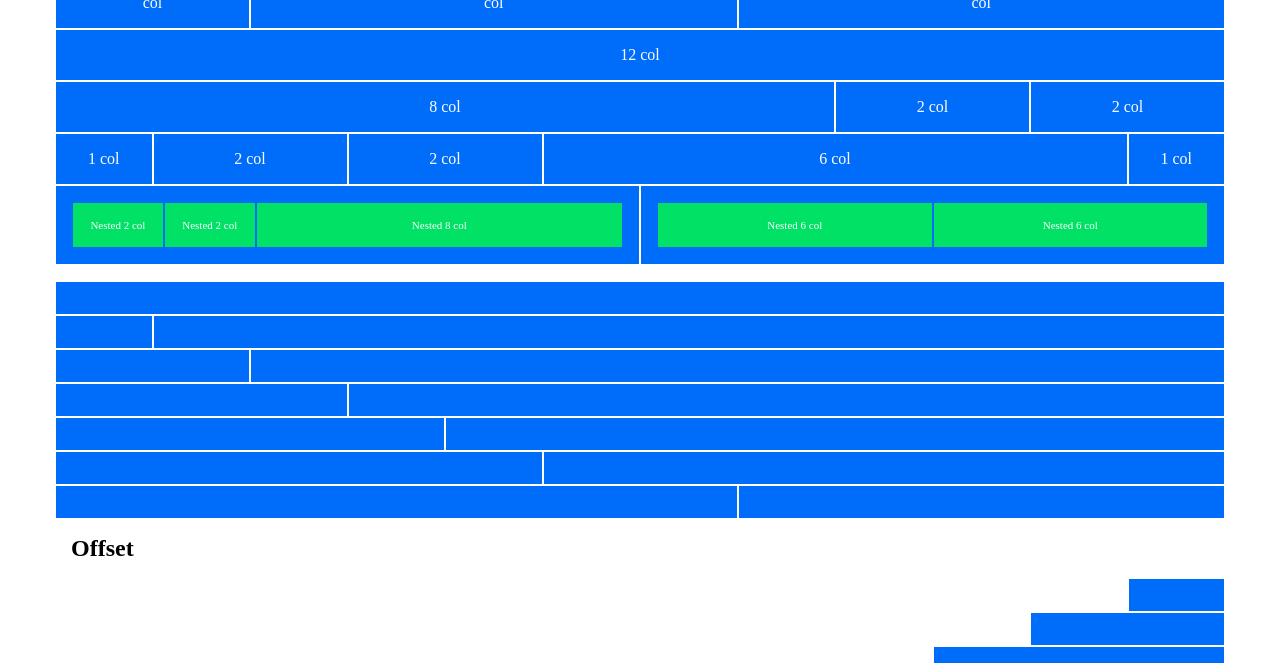
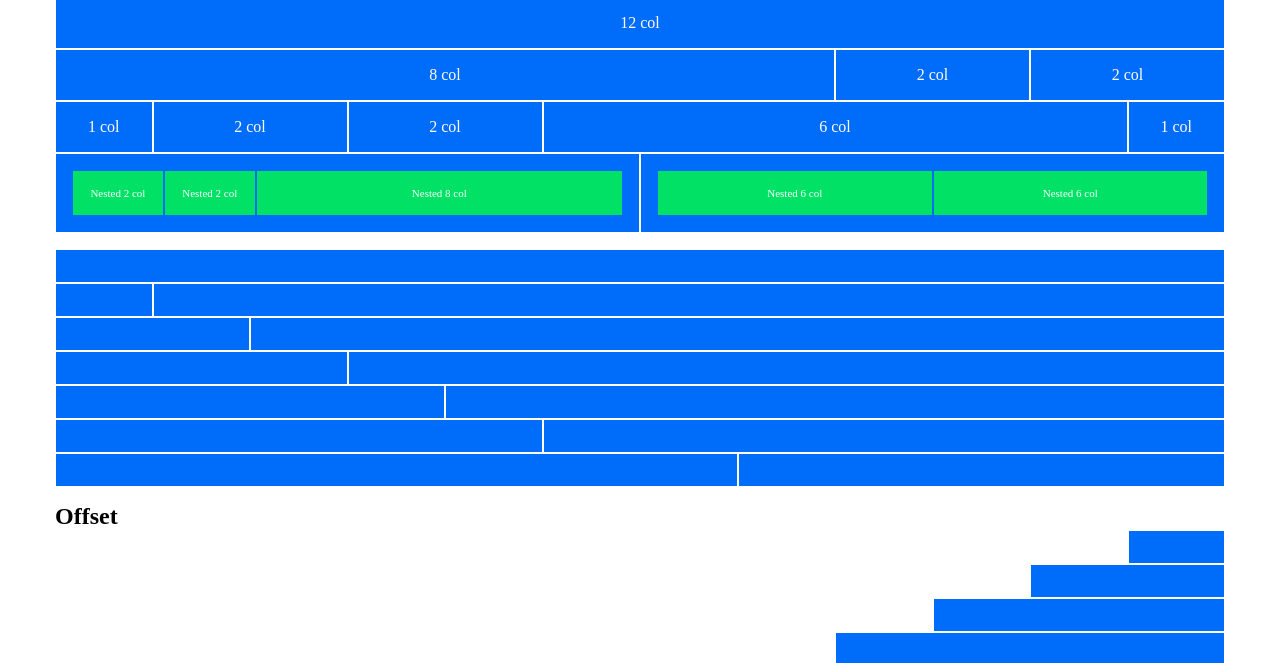
Before and after one commit to peterpozo/html-css-12bool, a plain HTML site: page index.html in a window 1280 px wide. Shown: the part 144-807 px from the top of the page. Drawn offline with Linux system fonts and the light colour scheme.

Commit message:
aggiustamenti font (size, padding)

```diff
--- a/css/style.css
+++ b/css/style.css
@@ -10,9 +10,9 @@
     border: 1px solid white;
 }
 
-h1,h2{
-    padding: 1rem;
-}
+/* h1,h2{
+    padding: .5rem;
+} */
 
 .nested{
     background-color: #00e165;
--- a/index.html
+++ b/index.html
@@ -63,7 +63,7 @@
          </div>
      </div>
  </div>
- <div class="container">
+ <div class="container fine-blocco">
     <div class="row">
         <div class="offset-12"></div>
      </div>
```
